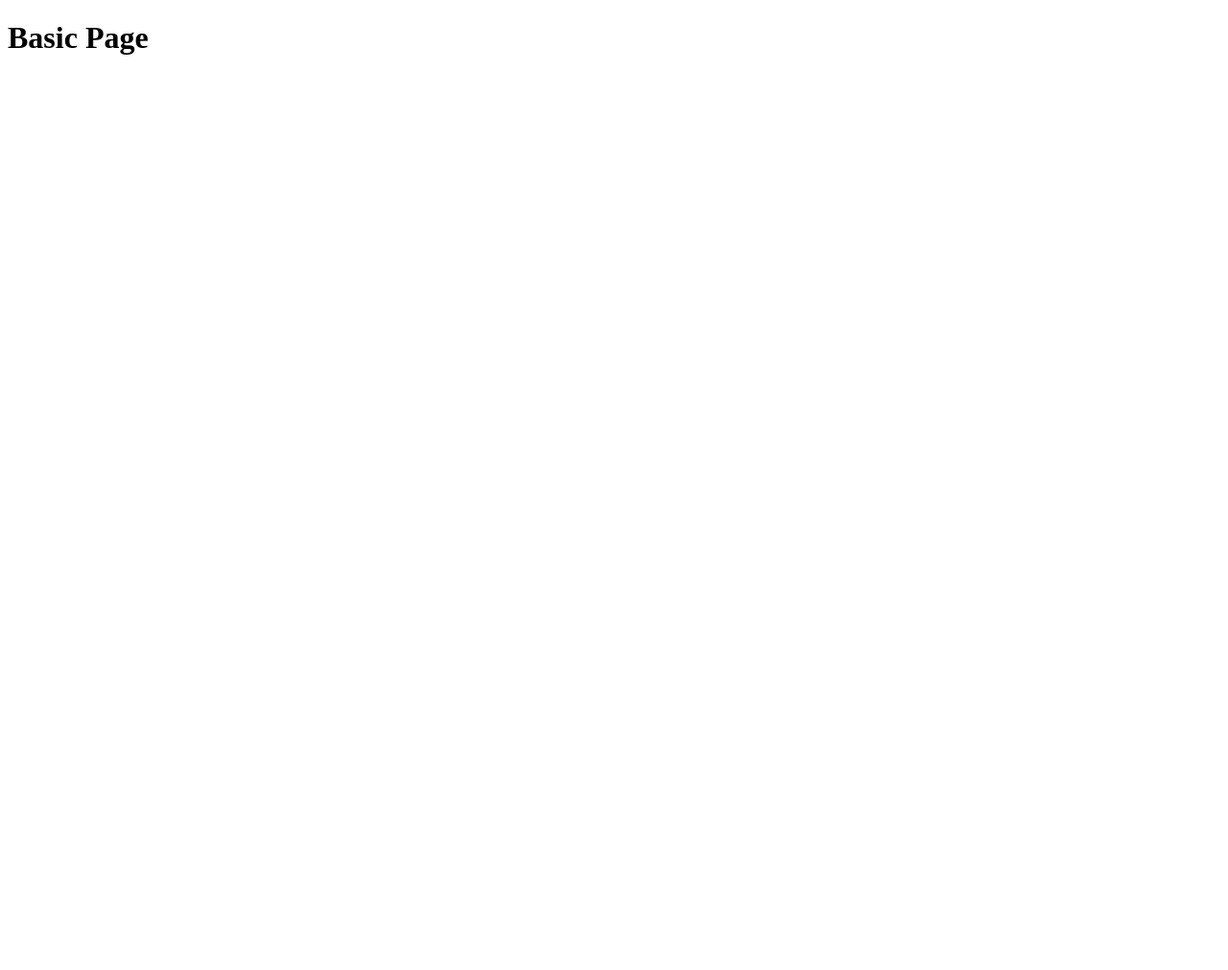
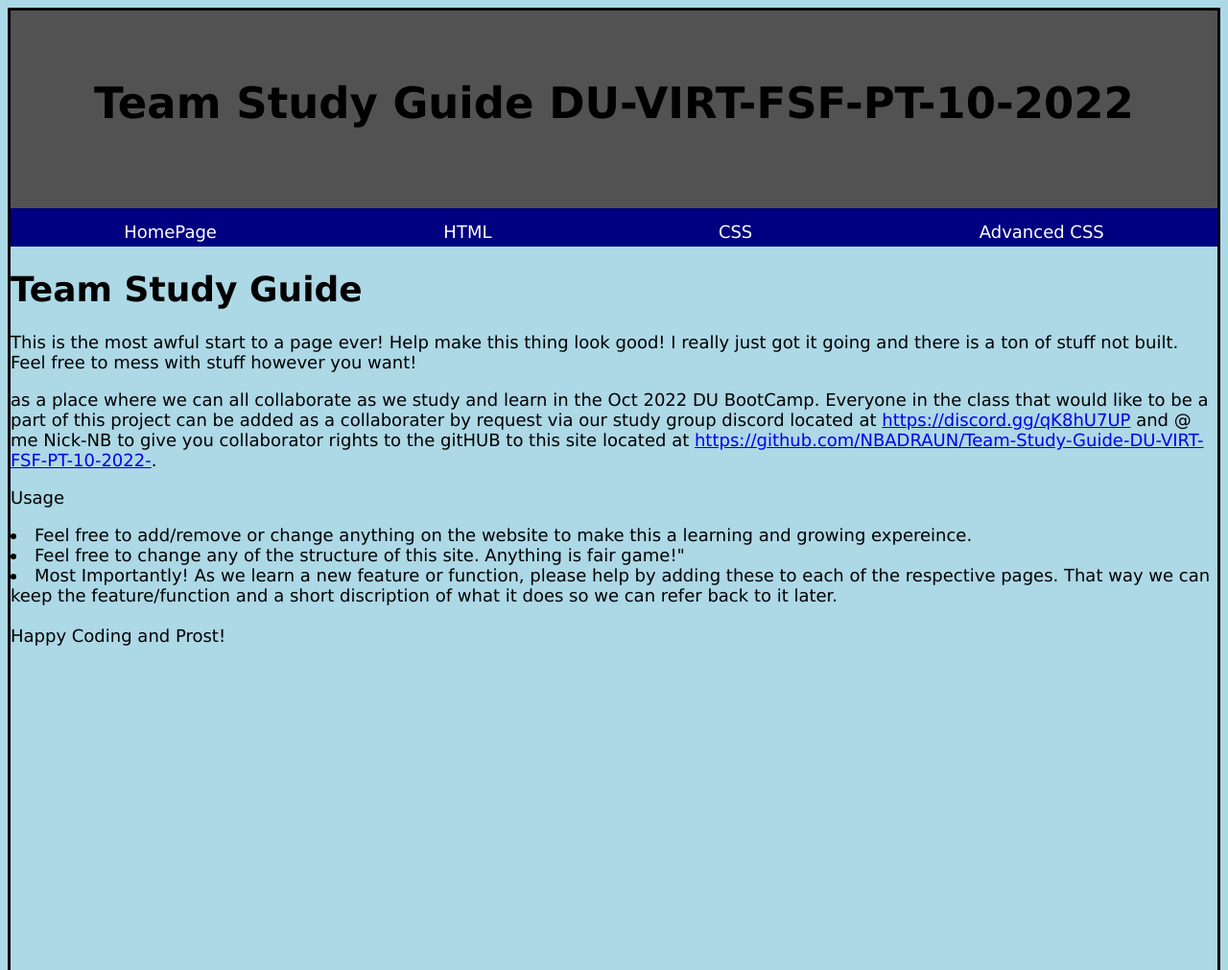
Before and after one commit to NBADRAUN/Team-Study-Guide-DU-VIRT-FSF-PT-10-2022-, a plain HTML site: page index.html in a window 1280 px wide. Shown: the top 1011 px of the page at 96% size. Before the commit the page ends 800 px from the top, so only its background shows below. Drawn offline with Linux system fonts and the light colour scheme.

Commit message:
adding basic page structure

```diff
--- a/assets/style.css
+++ b/assets/style.css
@@ -0,0 +1,34 @@
+* {
+    font-family: "Lucida Sans Unicode", "Lucida Grande", sans-serif;
+  }
+header {
+    border:solid #525252;
+    background-color: #525252;;
+    height: 200px;
+}
+.headertext {
+    text-align: center;
+    padding-top: 30px;
+    font-size: 30px;
+}
+nav {
+    background-color: navy;
+    height: 40px;
+    display: flex;
+    justify-content: space-around;
+}
+
+nav a {
+    color:white;
+    padding: 14px 20px;
+    text-decoration: none;
+    text-align: center;
+}
+body {
+    border: solid black;
+    height: 1000px;
+    background-color: lightblue;
+    color: black;
+    font-size: 18px;
+
+}
--- a/index.html
+++ b/index.html
@@ -7,7 +7,31 @@
     <link rel="stylesheet" type="text/css" href="./assets/style.css">
     <title>DU BootCamp Team Study Guide</title>
 </head>
+<header>
+    <section class="headertext">
+        <h1>Team Study Guide DU-VIRT-FSF-PT-10-2022</h1>
+    </section>
+</header>
+<nav>
+    <a href="#">HomePage</a>
+    <a href="./HTML.html">HTML</a>
+    <a href="#">CSS</a>
+    <a href="#">Advanced CSS</a>
+</nav>
 <body>
-<h1>Basic Page</h1>
+<h1>Team Study Guide</h1>
+    <p>This is the most awful start to a page ever!  Help make this thing look good! I really just got it going and there is a ton of stuff not built.  Feel free to mess with stuff however you want! </p>
+ as a place where we can all collaborate as we study and learn in the Oct 2022 DU BootCamp.
+ Everyone in the class that would like to be a part of this project can be added as a
+ collaborater by request via our study group discord located at
+ <a href="https://discord.gg/qK8hU7UP">https://discord.gg/qK8hU7UP</a> and @ me
+ Nick-NB to give you collaborator rights to the gitHUB to this site located
+ at <a href="https://github.com/NBADRAUN/Team-Study-Guide-DU-VIRT-FSF-PT-10-2022-">https://github.com/NBADRAUN/Team-Study-Guide-DU-VIRT-FSF-PT-10-2022-</a>.</p>
+ <p>Usage<br>
+    <li> Feel free to add/remove or change anything on the website to make this a learning and growing expereince.</li>
+    <li> Feel free to change any of the structure of this site.  Anything is fair game!"</li>
+    <li> Most Importantly! As we learn a new feature or function, please help by adding these to each of the respective pages.  That way we can keep the feature/function and a short discription of what it does so we can refer back to it later.</li>
+    <br>Happy Coding and Prost!
+</p>
 </body>
 </html>
```
Also changed, not shown: HTML.html (added, +28 -0 lines), 1 other file.
